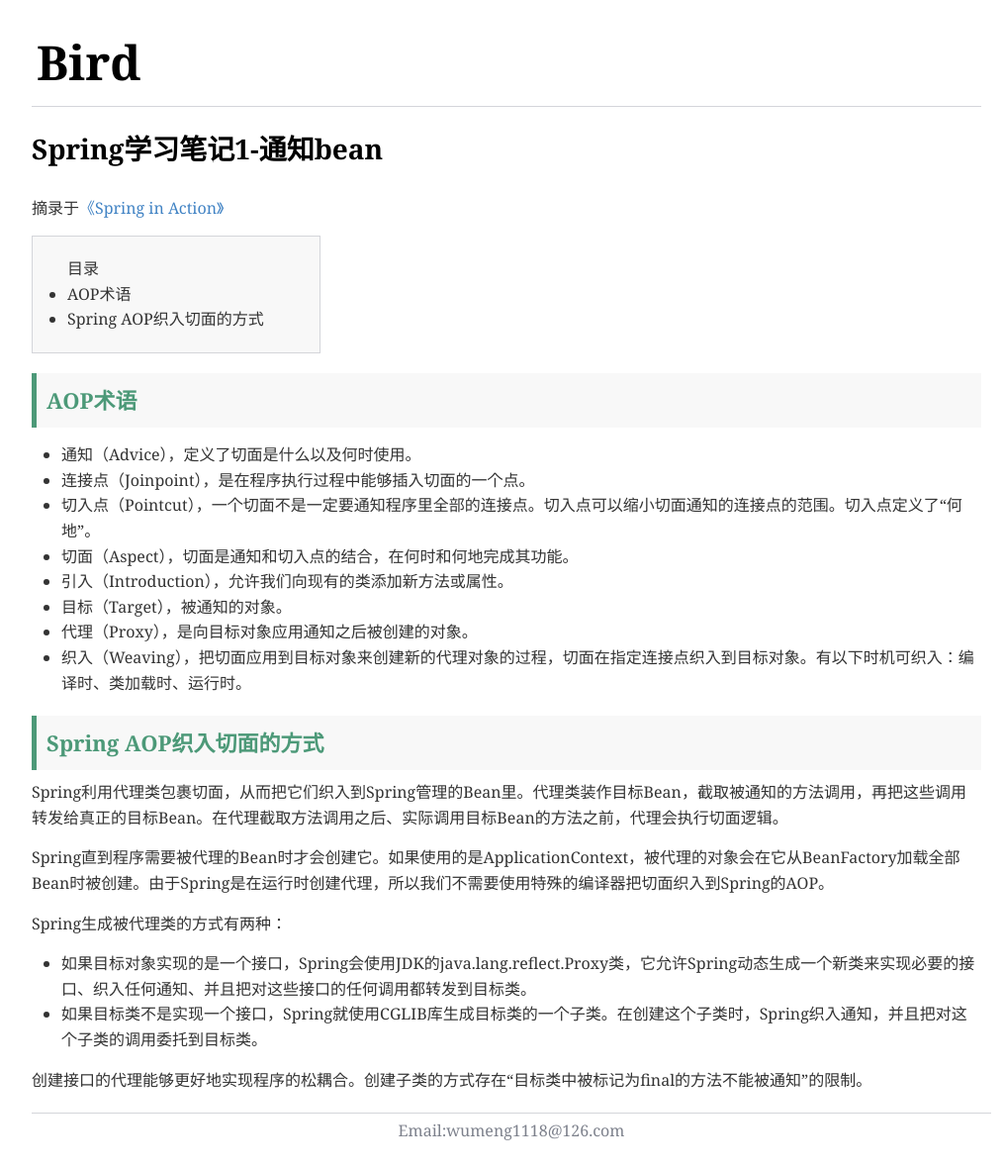
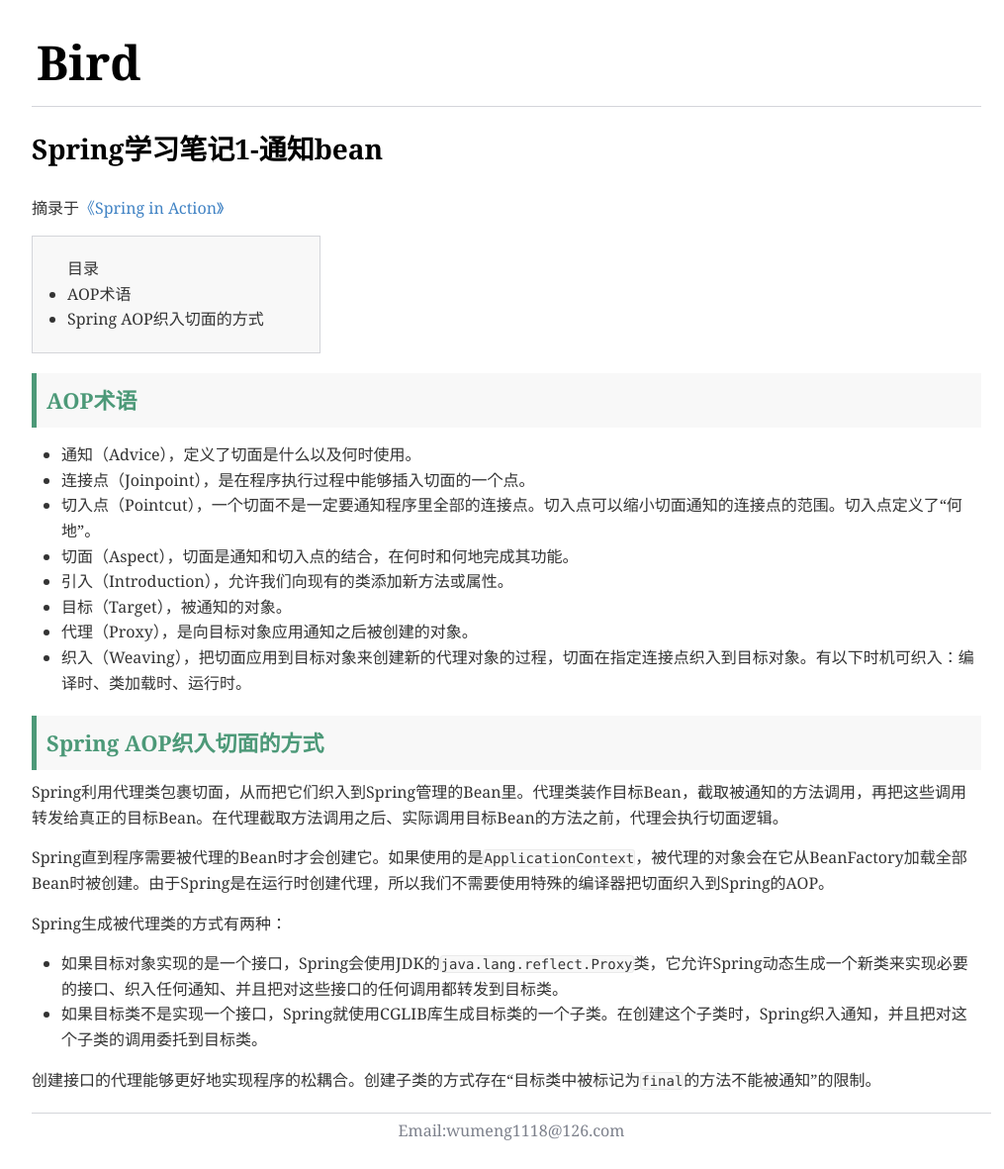
Before and after one commit to Qing-Shuang/Bird, a Jekyll site: the page built from _posts/Spring/2014-06-10-spring1-advice.md, in a window 1280 px wide. Shown: the whole page at 99% size, without its empty margins (128-1143 px from the left). Built offline with Jekyll 4.4.1, drawn with Linux system fonts in a browser that asks for light colours; Markdown is read by kramdown in place of the engine named in the settings.

```diff
--- a/_posts/Spring/2014-06-10-spring1-advice.md
+++ b/_posts/Spring/2014-06-10-spring1-advice.md
@@ -23,11 +23,11 @@ title: Spring学习笔记1-通知bean
 
 Spring利用代理类包裹切面，从而把它们织入到Spring管理的Bean里。代理类装作目标Bean，截取被通知的方法调用，再把这些调用转发给真正的目标Bean。在代理截取方法调用之后、实际调用目标Bean的方法之前，代理会执行切面逻辑。
 
-Spring直到程序需要被代理的Bean时才会创建它。如果使用的是ApplicationContext，被代理的对象会在它从BeanFactory加载全部Bean时被创建。由于Spring是在运行时创建代理，所以我们不需要使用特殊的编译器把切面织入到Spring的AOP。
+Spring直到程序需要被代理的Bean时才会创建它。如果使用的是`ApplicationContext`，被代理的对象会在它从BeanFactory加载全部Bean时被创建。由于Spring是在运行时创建代理，所以我们不需要使用特殊的编译器把切面织入到Spring的AOP。
 
 Spring生成被代理类的方式有两种：
 
-* 如果目标对象实现的是一个接口，Spring会使用JDK的java.lang.reflect.Proxy类，它允许Spring动态生成一个新类来实现必要的接口、织入任何通知、并且把对这些接口的任何调用都转发到目标类。
+* 如果目标对象实现的是一个接口，Spring会使用JDK的`java.lang.reflect.Proxy`类，它允许Spring动态生成一个新类来实现必要的接口、织入任何通知、并且把对这些接口的任何调用都转发到目标类。
 * 如果目标类不是实现一个接口，Spring就使用CGLIB库生成目标类的一个子类。在创建这个子类时，Spring织入通知，并且把对这个子类的调用委托到目标类。
 
-创建接口的代理能够更好地实现程序的松耦合。创建子类的方式存在“目标类中被标记为final的方法不能被通知”的限制。
+创建接口的代理能够更好地实现程序的松耦合。创建子类的方式存在“目标类中被标记为`final`的方法不能被通知”的限制。
```
